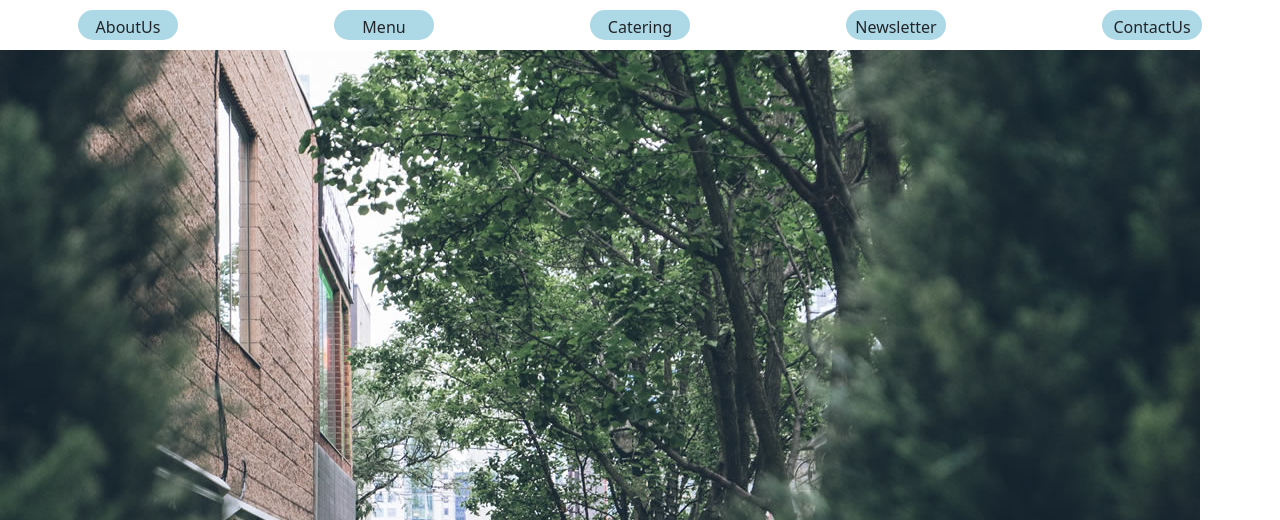
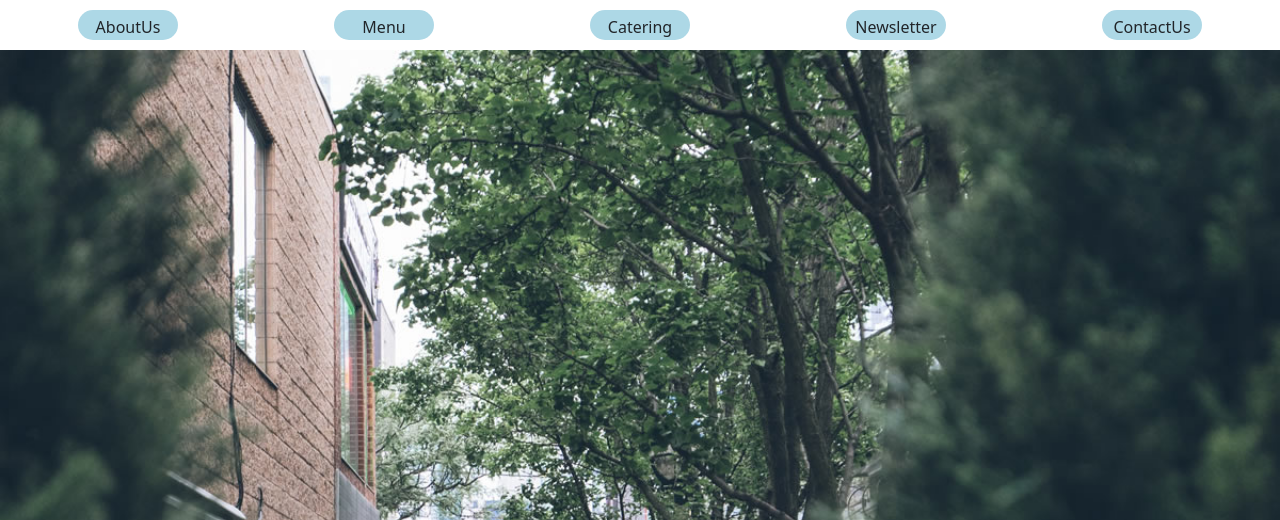
Before and after one commit to Umareddy-Yerra/minor_proj, a plain HTML site: page index.html in a window 1280 px wide. Shown: the part 280-800 px from the top of the page. Drawn offline with nearby package versions, Linux system fonts and the light colour scheme.

Commit message:
Update style1.css

```diff
--- a/style1.css
+++ b/style1.css
@@ -132,6 +132,9 @@
         height: 45px;
         width: 130px;
         font-size: 20px;
+    }
+    #house{
+        width:100vw;
     }
     /* @keyframes animie1{
           from{
```
